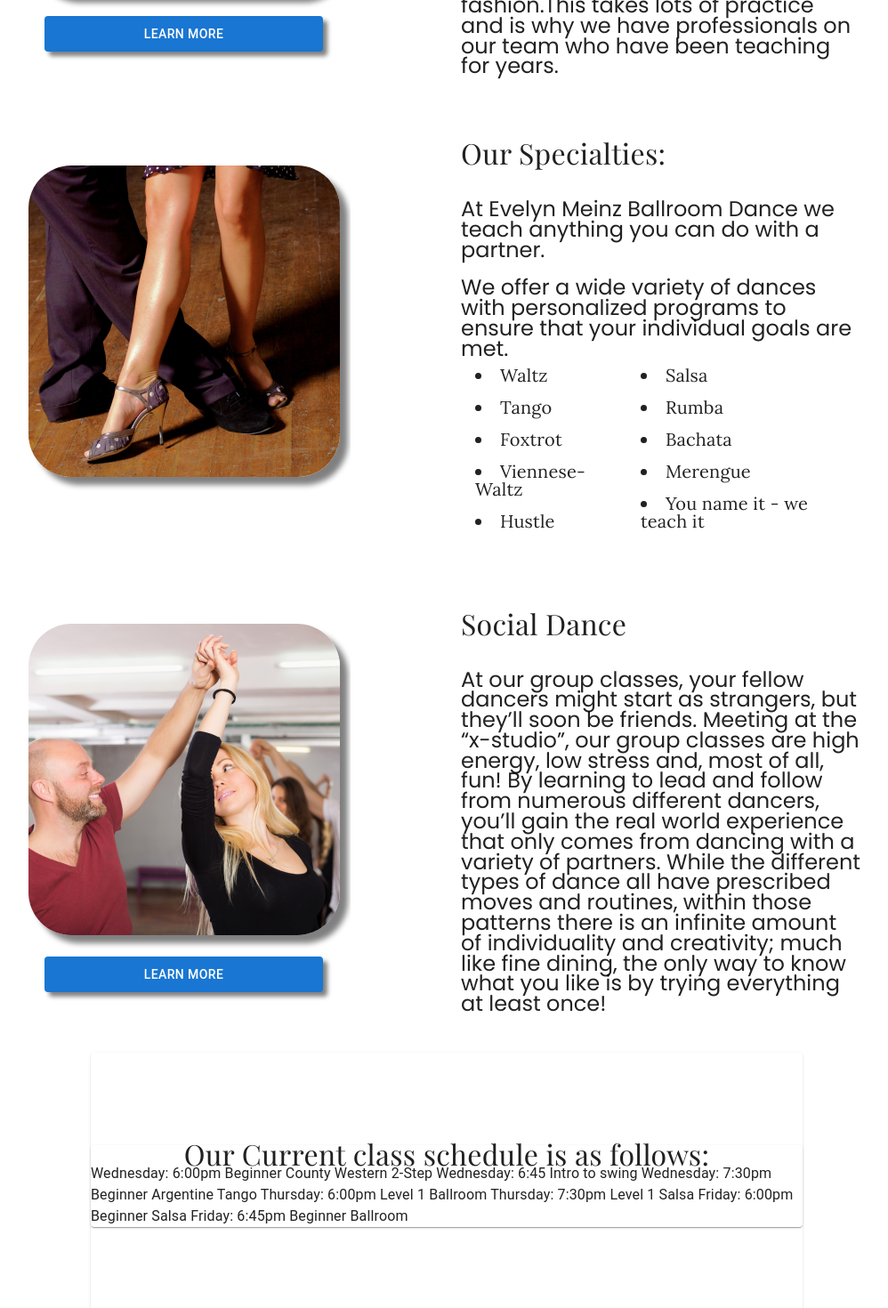
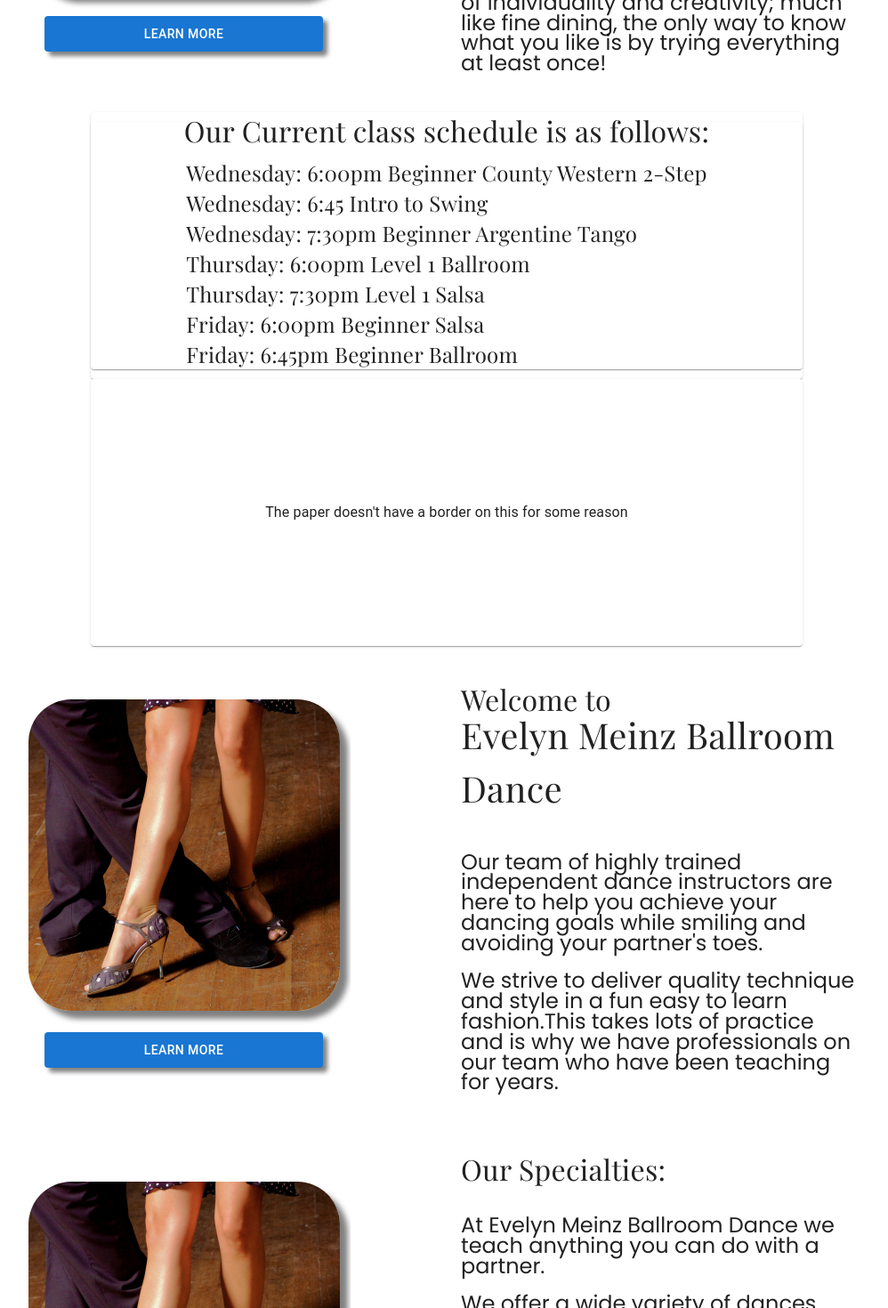
Before and after one commit to th2n10s4u/embd-website, a React (Create React App) app: page / in a window 1280 px wide. Shown: the part 1120-2590 px from the top of the page at 89% size, without its empty margins (138-1136 px from the left). Built offline with nearby package versions, Linux system fonts and the light colour scheme.

Commit message:
TemplateTextCard.js
Added listitems for the schedule on Social Dance

```diff
--- a/src/App.js
+++ b/src/App.js
@@ -20,9 +20,9 @@ function App() {
     <div className="container">
       <Navbar />
       <MainCarousel />
+      <SocialDance />
       <Main />
       <Specialties />
-      <SocialDance />
       <Footer />
     </div>
   );
--- a/src/assets/components/TemplateTextCard.js
+++ b/src/assets/components/TemplateTextCard.js
@@ -26,16 +26,30 @@ export default function TemplateTextCard(props) {
           fontWeight: "400",
           fontSize: "32px",
           lineHeight: "20px",
+          marginBottom: "20px",
         }}
       >
         Our Current class schedule is as follows:
       </Typography>
-      <Typography>
-        Wednesday: 6:00pm Beginner County Western 2-Step Wednesday: 6:45 Intro
-        to swing Wednesday: 7:30pm Beginner Argentine Tango Thursday: 6:00pm
-        Level 1 Ballroom Thursday: 7:30pm Level 1 Salsa Friday: 6:00pm Beginner
-        Salsa Friday: 6:45pm Beginner Ballroom
+      <Typography
+        sx={{
+          fontFamily: "Playfair Display",
+          fontWeight: "400",
+          fontSize: "24px",
+          lineHeight: "18px",
+        }}
+      >
+        <ListItem>Wednesday: 6:00pm Beginner County Western 2-Step</ListItem>
+        <ListItem>Wednesday: 6:45 Intro to Swing</ListItem>
+        <ListItem> Wednesday: 7:30pm Beginner Argentine Tango</ListItem>
+        <ListItem>Thursday: 6:00pm Level 1 Ballroom</ListItem>
+        <ListItem>Thursday: 7:30pm Level 1 Salsa</ListItem>
+        <ListItem>Friday: 6:00pm Beginner Salsa</ListItem>
+        <ListItem>Friday: 6:45pm Beginner Ballroom</ListItem>
       </Typography>
     </Paper>
   );
 }
+
+//TODO Change minW minH of paper
+//     add card and cardmedia with proper styling
```
